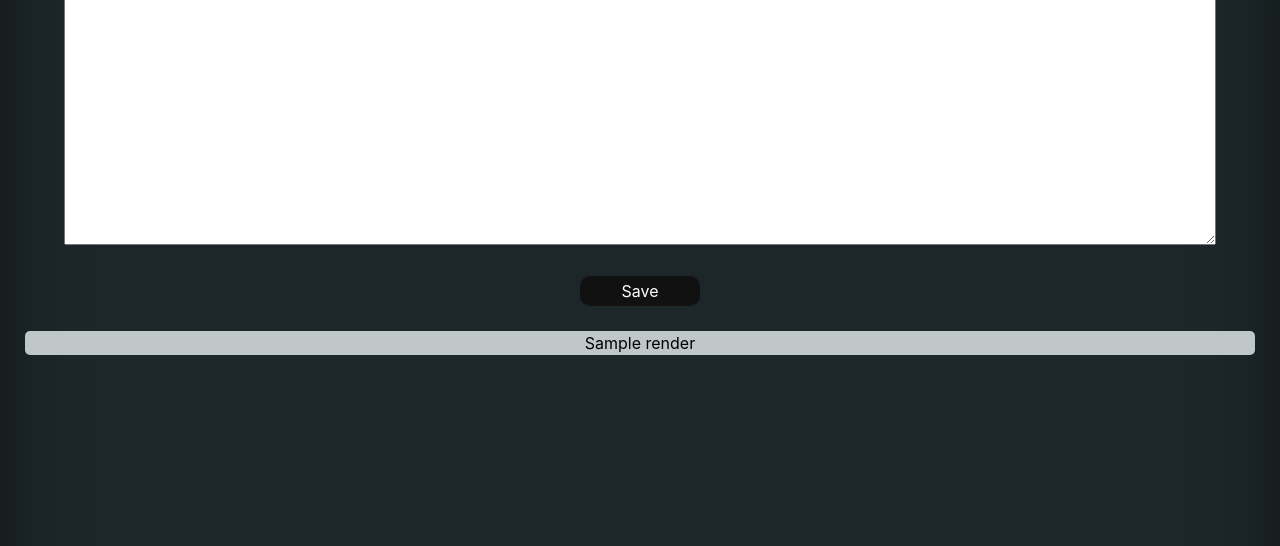
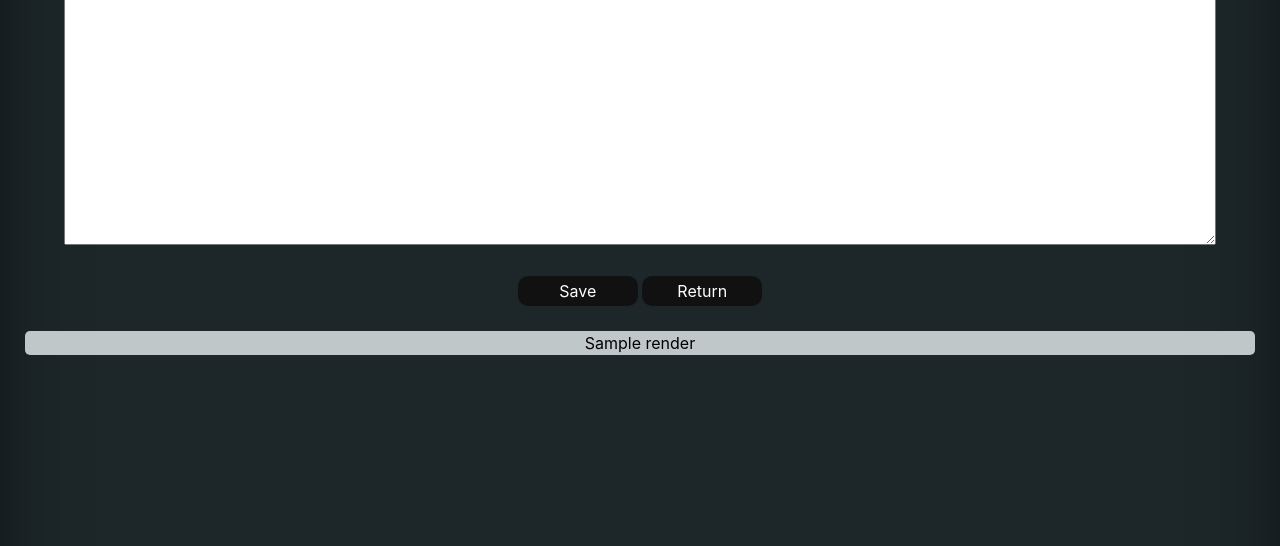
Before and after one commit to ArnaudPeler/Projet-Programation-L2-Groupe-31, a Flask app: template templates/editor.html in a window 1280 px wide. Shown: the part 81-627 px from the top of the page. Run offline with Flask 2, Linux system fonts and the light colour scheme; the template is opened without the code that fills it: values that come from a table or form of the project are taken from there, most other values are stand-ins (such as "Sample title", 1, 10 or a date in 2020); some libraries are stand-ins or nearby versions.

Commit message:
Auto stash before merge of "master" and "origin/master"
return button

```diff
--- a/templates/editor.html
+++ b/templates/editor.html
@@ -28,6 +28,7 @@
             </div>
                 <div class="save">
             {{ form.submit(class_="btn-log5") }}
+            <button class="btn-log5" type="button"><a href="{{url_for('dashboard')}}" class="link">Return</a></button><br>
             </div>
             </div>
         </form>
```
